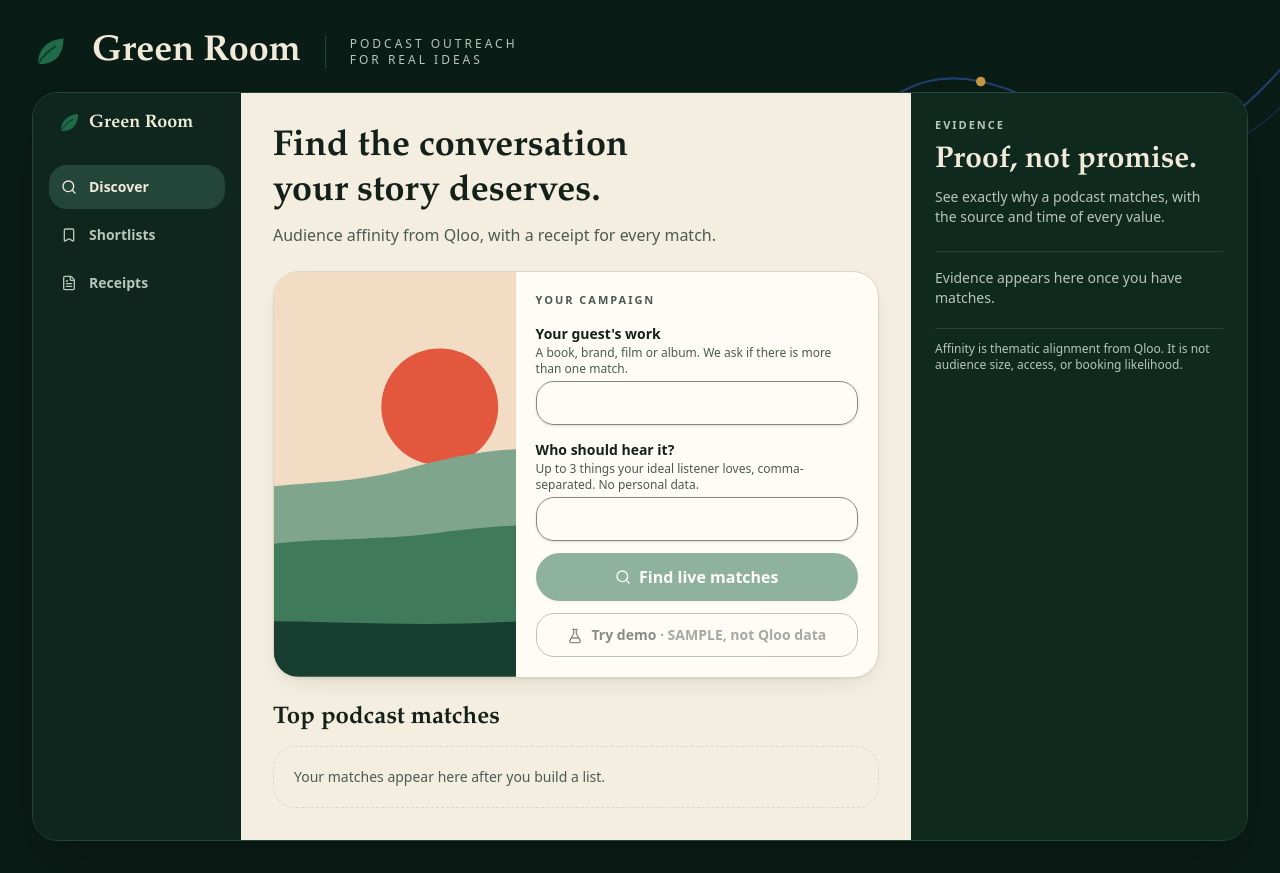
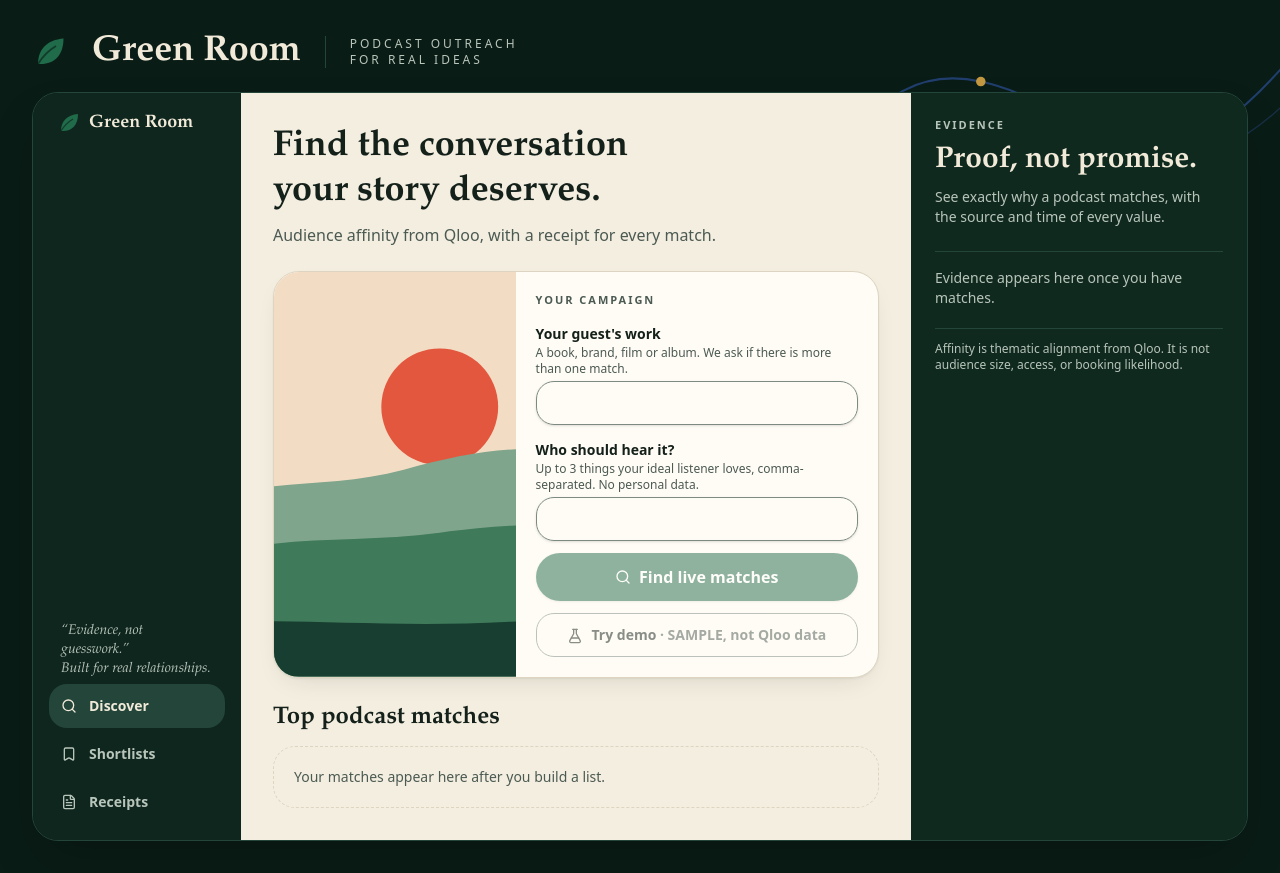
Before and after one commit to LuisAlejandroCR/green-room, a Next.js app: page / in a window 1280 px wide. Built offline with nearby package versions, Linux system fonts and the light colour scheme.

Commit message:
style: align editorial brand language

```diff
--- a/components/nav.tsx
+++ b/components/nav.tsx
@@ -19,6 +19,7 @@ export function Sidebar({ view, onChange }: { view: View; onChange: (v: View) =>
       <p className="mb-6 flex items-center gap-2 px-2 font-display text-lg font-semibold">
         <LeafMark className="size-6 text-primary" /> Green Room
       </p>
+      <p className="mt-auto px-3 pt-8 font-display text-sm italic leading-snug text-on-dark-muted">“Evidence, not guesswork.”<br />Built for real relationships.</p>
       {ITEMS.map(({ view: v, label, Icon }) => (
         <button key={v} type="button" onClick={() => onChange(v)} aria-current={view === v ? "page" : undefined}
           className={cn("flex min-h-11 items-center gap-3 rounded-xl px-3 text-sm font-semibold", view === v ? "bg-on-dark-line" : "text-on-dark-muted hover:bg-on-dark-line/60")}>
```
